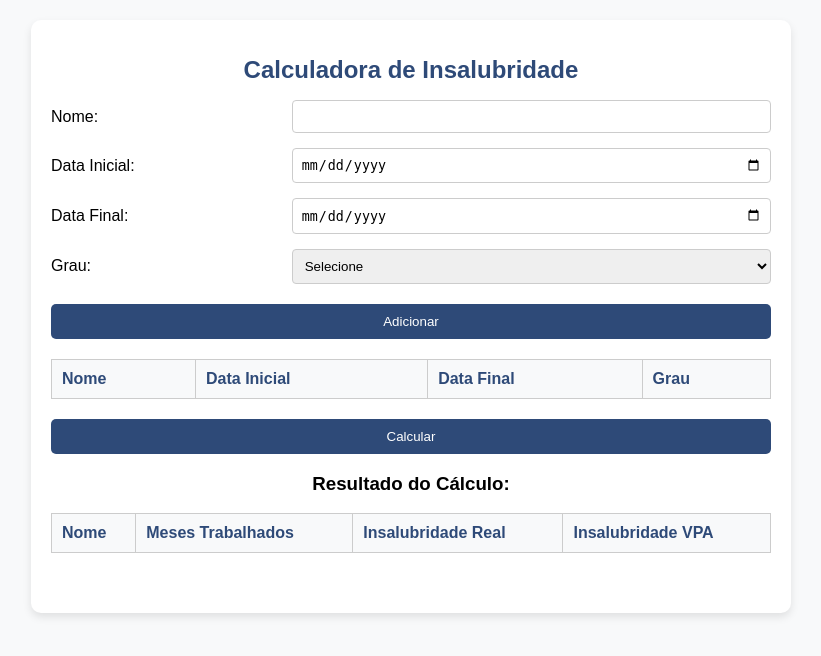
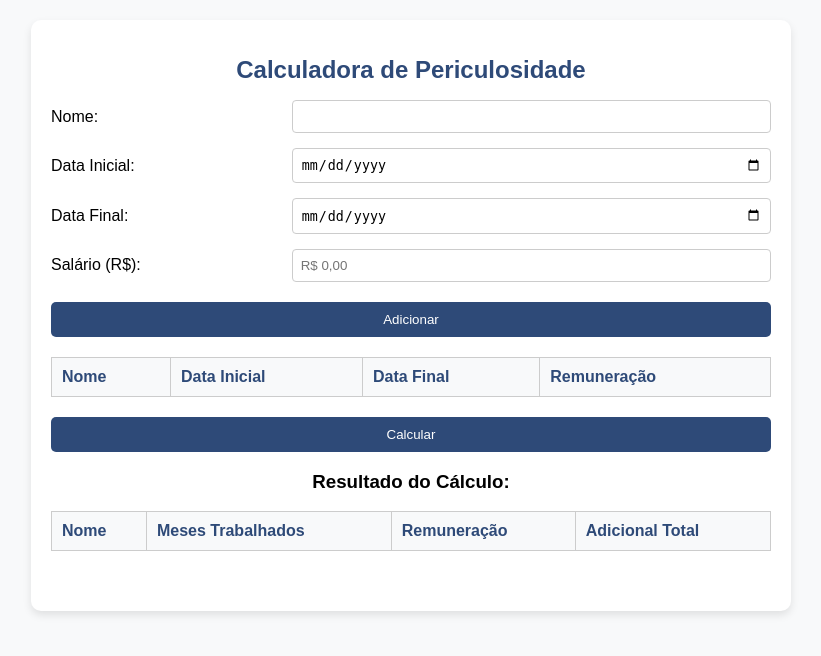
Before and after one commit to lizard020/Calculadora-de-Adicionais, a Flask app: page / in a window 1280 px wide. Shown: the top 656 px of the page, without its empty margins (229-1050 px from the left). Run offline with Flask 3, Linux system fonts and the light colour scheme; lists and menus that the app fills with data are empty; parts of the project's set-up code (start-up, migrations or seed data) failed here and were passed over.

Commit message:
Primeiro commit do meu projeto

```diff
--- a/main.py
+++ b/main.py
@@ -1,7 +1,7 @@
 from flask import Flask, request, jsonify, render_template
 import webbrowser
 from threading import Timer
-from backend import calcular
+from backend import calcular_periculosidade
 
 app = Flask(__name__)
 
@@ -11,13 +11,13 @@ def index():
     return render_template('index.html')
 
 # Rota para realizar o cálculo
-@app.route('/calcular', methods=['POST'])
+@app.route('/calcular_periculosidade', methods=['POST'])
 def calcular_view():
     trabalhadores = request.json.get('trabalhadores', [])
     if not trabalhadores:
         return jsonify({'error': 'Nenhum trabalhador foi adicionado!'}), 400
 
-    resultado = calcular(trabalhadores)
+    resultado = calcular_periculosidade(trabalhadores)
     if 'error' in resultado:
         return jsonify({'error': resultado['error']}), 400
     return jsonify(resultado)
--- a/static/script.js
+++ b/static/script.js
@@ -5,10 +5,10 @@ document.getElementById('adicionarBtn').addEventListener('click', function() {
     const nome = document.getElementById('nome').value;
     const dataInicial = document.getElementById('dataInicial').value;
     const dataFinal = document.getElementById('dataFinal').value;
-    const grau = document.getElementById('grau').value;
+    const salario = document.getElementById('salario').value;  // Alterado para capturar o salário
 
-    if (!grau) {
-        alert("Por favor, selecione um grau de insalubridade.");
+    if (!salario) {
+        alert("Por favor, insira o valor do salário.");
         return;
     }
 
@@ -20,12 +20,12 @@ document.getElementById('adicionarBtn').addEventListener('click', function() {
         const celulaNome = novaLinha.insertCell(0);
         const celulaDataInicial = novaLinha.insertCell(1);
         const celulaDataFinal = novaLinha.insertCell(2);
-        const celulaGrau = novaLinha.insertCell(3);
+        const celulaSalario = novaLinha.insertCell(3);  // Alterado para exibir o salário
 
         celulaNome.innerHTML = nome;
         celulaDataInicial.innerHTML = dataInicial;
         celulaDataFinal.innerHTML = dataFinal;
-        celulaGrau.innerHTML = grau;
+        celulaSalario.innerHTML = salario;  // Exibir salário
 
         // Adiciona um evento de clique para selecionar a linha ao clicar
         novaLinha.addEventListener('click', function() {
@@ -36,7 +36,7 @@ document.getElementById('adicionarBtn').addEventListener('click', function() {
         selectedRow.cells[0].innerHTML = nome;
         selectedRow.cells[1].innerHTML = dataInicial;
         selectedRow.cells[2].innerHTML = dataFinal;
-        selectedRow.cells[3].innerHTML = grau;
+        selectedRow.cells[3].innerHTML = salario;  // Atualizar o salário
 
         selectedRow = null; // Resetar a seleção
         document.getElementById('editarBtn').disabled = true;
@@ -44,6 +44,67 @@ document.getElementById('adicionarBtn').addEventListener('click', function() {
 
     // Limpa o formulário após adicionar/editar os dados
     document.getElementById('form-dados').reset();
+});
+
+// Função para formatar o salário em tempo real no formato "R$ 1.000,00"
+function formatarSalario(valor) {
+    // Remove qualquer caractere que não seja número ou vírgula
+    valor = valor.replace(/\D/g, "");
+
+    // Adiciona a formatação de moeda (brasileira)
+    valor = (valor / 100).toLocaleString("pt-BR", {
+        style: "currency",
+        currency: "BRL",
+        minimumFractionDigits: 2,
+    });
+
+    return valor;
+}
+
+// Aplica a formatação de salário ao campo de entrada enquanto o usuário digita
+document.getElementById("salario").addEventListener("input", function (e) {
+    let valorFormatado = formatarSalario(e.target.value);
+    e.target.value = valorFormatado;
+});
+
+// Antes de enviar o salário para o backend, vamos retirar a formatação de "R$"
+function limparFormatoSalario(valorFormatado) {
+    return valorFormatado.replace(/\D/g, "");
+}
+
+// Função para capturar os dados e enviar ao backend
+document.getElementById('calcularBtn').addEventListener('click', function() {
+    const tabela = document.querySelectorAll('#tabela tbody tr');
+    let trabalhadores = [];
+
+    tabela.forEach(row => {
+        const cells = row.querySelectorAll('td');
+        const trabalhador = {
+            nome: cells[0].innerText,
+            data_inicial: cells[1].innerText,
+            data_final: cells[2].innerText,
+            salario: limparFormatoSalario(cells[3].innerText)  // Remove formatação para enviar o valor correto
+        };
+        trabalhadores.push(trabalhador);
+    });
+
+    // Envia os dados para o backend via POST
+    fetch('/calcular', {
+        method: 'POST',
+        headers: {
+            'Content-Type': 'application/json'
+        },
+        body: JSON.stringify({ trabalhadores })
+    })
+    .then(response => response.json())
+    .then(result => {
+        if (result.error) {
+            alert(result.error);
+        } else {
+            exibirResultado(result);
+        }
+    })
+    .catch(error => console.error('Erro:', error));
 });
 
 // Função para selecionar uma linha da tabela
@@ -54,7 +115,7 @@ function selecionarLinha(linha) {
     document.getElementById('nome').value = linha.cells[0].innerText;
     document.getElementById('dataInicial').value = linha.cells[1].innerText;
     document.getElementById('dataFinal').value = linha.cells[2].innerText;
-    document.getElementById('grau').value = linha.cells[3].innerText;
+    document.getElementById('salario').value = linha.cells[3].innerText;  // Preencher o salário
 
     // Habilita o botão Editar
     document.getElementById('editarBtn').disabled = false;
@@ -71,13 +132,13 @@ document.getElementById('calcularBtn').addEventListener('click', function() {
             nome: cells[0].innerText,
             data_inicial: cells[1].innerText,
             data_final: cells[2].innerText,
-            porcentagem: parseFloat(cells[3].innerText)
+            salario: cells[3].innerText  // Enviar o salário
         };
         trabalhadores.push(trabalhador);
     });
 
     // Envia os dados para o backend via POST
-    fetch('/calcular', {
+    fetch('/calcular_periculosidade', {
         method: 'POST',
         headers: {
             'Content-Type': 'application/json'
@@ -105,13 +166,13 @@ function exibirResultado(resultados) {
 
         const celulaNome = novaLinha.insertCell(0);
         const celulaMeses = novaLinha.insertCell(1);
-        const celulaInsalubridadeReal = novaLinha.insertCell(2);
-        const celulaInsalubridadeVPA = novaLinha.insertCell(3);
+        const celulaSalario = novaLinha.insertCell(2);  // Exibir salário
+        const celulaAdicionalTotal = novaLinha.insertCell(3);  // Exibir o adicional total
 
         celulaNome.innerHTML = resultado.Nome;
         celulaMeses.innerHTML = resultado.Meses;
-        celulaInsalubridadeReal.innerHTML = resultado['Insalubridade Real'];
-        celulaInsalubridadeVPA.innerHTML = resultado['Insalubridade VPA'];
+        celulaSalario.innerHTML = resultado.Salário;  // Exibir o salário
+        celulaAdicionalTotal.innerHTML = resultado['Adicional Total'];  // Exibir o adicional total
 
         // Adiciona um evento de clique para exibir o DataFrame `porc`
         novaLinha.addEventListener('click', function() {
--- a/templates/index.html
+++ b/templates/index.html
@@ -3,13 +3,13 @@
 <head>
     <meta charset="UTF-8">
     <meta name="viewport" content="width=device-width, initial-scale=1.0">
-    <title>Calculadora de Insalubridade</title>
+    <title>Calculadora de Periculosidade</title>
     <link rel="stylesheet" href="{{ url_for('static', filename='style.css') }}">
 </head>
 <body>
 
     <div class="container">
-        <h1>Calculadora de Insalubridade</h1>
+        <h1>Calculadora de Periculosidade</h1>
 
         <!-- Formulário para inserir os dados -->
         <form id="form-dados">
@@ -28,22 +28,19 @@
                 <input type="date" id="dataFinal" name="dataFinal" required>
             </div>
 
+            <!-- Substituir o Grau por Salário -->
             <div class="form-group">
-                <label for="grau">Grau:</label>
-                <select id="grau" name="grau" required>
-                    <option value="">Selecione</option>
-                    <option value="0.1">Leve (10%)</option>
-                    <option value="0.2">Médio (20%)</option>
-                    <option value="0.4">Grave (40%)</option>
-                </select>
+                <label for="salario">Salário (R$):</label>
+                <input type="text" id="salario" name="salario" placeholder="R$ 0,00" required>
             </div>
 
-        <!-- Botões Adicionar e Editar lado a lado -->
-        <div class="button-group">
-            <button type="button" id="adicionarBtn">Adicionar</button>
-        </div>
+            <!-- Botões Adicionar e Editar lado a lado -->
+            <div class="button-group">
+                <button type="button" id="adicionarBtn">Adicionar</button>
+            </div>
+        </form>
 
-        <!-- Tabela de dados -->
+        <!-- Tabela de dados adicionados -->
         <div class="table-container">
             <table id="tabela">
                 <thead>
@@ -51,7 +48,7 @@
                         <th>Nome</th>
                         <th>Data Inicial</th>
                         <th>Data Final</th>
-                        <th>Grau</th>
+                        <th>Remuneração</th>
                     </tr>
                 </thead>
                 <tbody>
@@ -73,8 +70,8 @@
                     <tr>
                         <th>Nome</th>
                         <th>Meses Trabalhados</th>
-                        <th>Insalubridade Real</th>
-                        <th>Insalubridade VPA</th>
+                        <th>Remuneração</th>
+                        <th>Adicional Total</th>
                     </tr>
                 </thead>
                 <tbody>
```
Also changed, not shown: __init__.py (added, +7 -0 lines), backend.py (+33 -59 lines), requirements.txt (+2 -155 lines).
